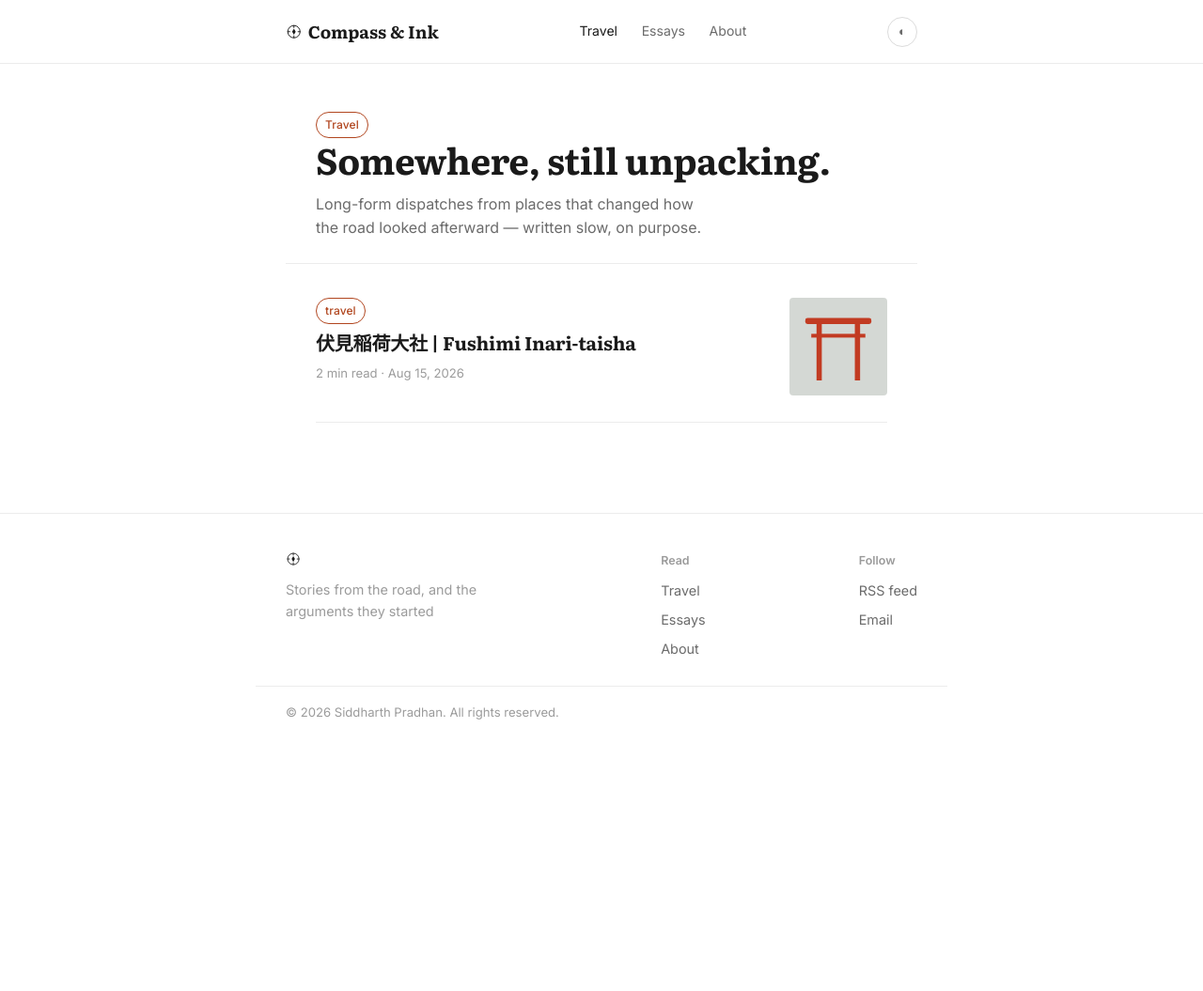
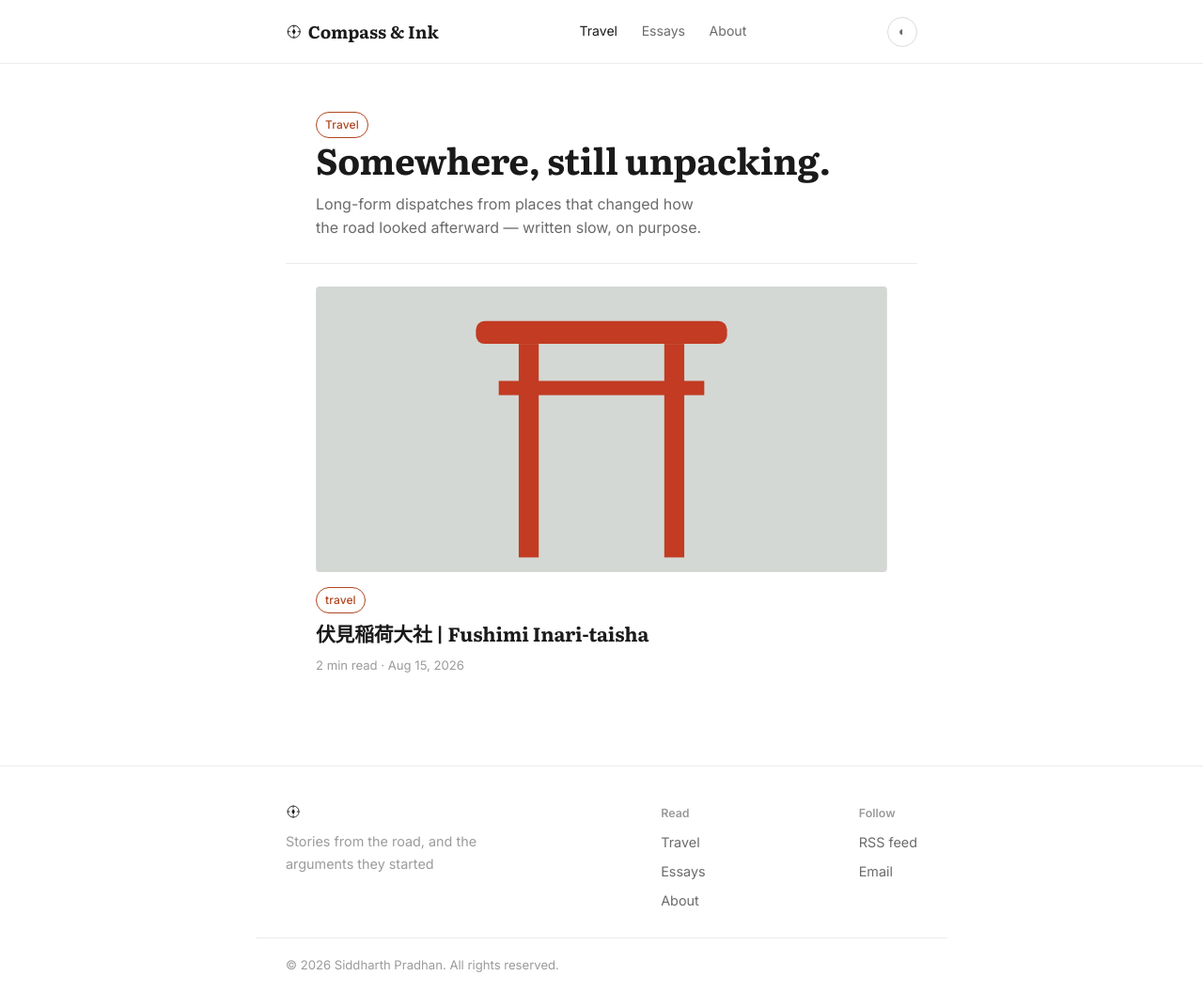
Before and after one commit to thesidpradhan-git/compass-and-ink, a Jekyll site: the page built from travel.html, in a window 1280 px wide and 1055 px high. Shown: the whole window at 94% size. Built offline with Jekyll 4.4.1, drawn with Linux system fonts in a browser that asks for light colours.

Commit message:
Switch feed cards to image-on-top layout, matching Medium's card shape
Was a horizontal row with a small side thumbnail; now a full-width
image (2:1) sits above the tag/title/excerpt/meta stack, one column,
no divider lines between cards (whitespace only) — matches the actual
Medium card reference more closely than the row layout did.

```diff
--- a/_includes/post-card.html
+++ b/_includes/post-card.html
@@ -7,6 +7,11 @@
 {% endif %}
 <article class="post-row post-row--{{ size }}">
   <a class="post-row__link" href="{{ post.url | relative_url }}">
+    {% if first_image %}
+    <div class="post-row__thumb">
+      <img src="{{ first_image }}" alt="" loading="lazy">
+    </div>
+    {% endif %}
     <div class="post-row__body">
       <div class="post-row__meta-top">
         <span class="tag tag--{{ cat }}">{{ cat }}</span>
@@ -22,10 +27,5 @@
         <time datetime="{{ post.date | date_to_xmlschema }}">{{ post.date | date: "%b %-d, %Y" }}</time>
       </div>
     </div>
-    {% if first_image %}
-    <div class="post-row__thumb">
-      <img src="{{ first_image }}" alt="" loading="lazy">
-    </div>
-    {% endif %}
   </a>
 </article>
--- a/assets/css/main.scss
+++ b/assets/css/main.scss
@@ -295,47 +295,49 @@ h1, h2, h3, h4 {
 }
 .section-heading a:hover { color: var(--color-ink); }
 
-/* ---------- post feed (list rows) ---------- */
+/* ---------- post feed (image-top cards) ---------- */
 .post-list {
-  padding-block: 0.5rem 2rem;
+  padding-block: 1.5rem 2rem;
+  display: grid;
+  gap: 2.5rem;
 }
 
-.post-row {
-  display: flex;
-  align-items: flex-start;
-  justify-content: space-between;
-  gap: 1.5rem;
-  padding-block: 1.75rem;
-  border-bottom: 1px solid var(--color-line);
-}
+.post-row { }
 
 .post-row__link {
   display: flex;
-  align-items: flex-start;
-  justify-content: space-between;
-  gap: 1.5rem;
+  flex-direction: column;
   width: 100%;
   text-decoration: none;
   color: inherit;
 }
 
-.post-row__body {
-  flex: 1;
-  min-width: 0;
+.post-row__thumb {
+  width: 100%;
+  aspect-ratio: 2 / 1;
+  border-radius: 4px;
+  overflow: hidden;
+  background: var(--color-line);
+  margin-bottom: 1rem;
 }
+
+.post-row__thumb img {
+  width: 100%;
+  height: 100%;
+  object-fit: cover;
+}
+
+.post-row__body { min-width: 0; }
 
 .post-row__meta-top {
   display: flex;
   align-items: center;
   gap: 0.5rem;
-  margin-bottom: 0.4rem;
-  font-family: var(--font-sans);
-  font-size: 0.8rem;
-  color: var(--color-ink-faint);
+  margin-bottom: 0.5rem;
 }
 
 .post-row__title {
-  font-size: 1.25rem;
+  font-size: 1.3rem;
   line-height: 1.3;
   margin-bottom: 0.4rem;
 }
@@ -347,7 +349,7 @@ h1, h2, h3, h4 {
 .post-row__excerpt {
   font-family: var(--font-sans);
   color: var(--color-ink-soft);
-  font-size: 0.95rem;
+  font-size: 0.97rem;
   line-height: 1.55;
   display: -webkit-box;
   -webkit-line-clamp: 2;
@@ -360,26 +362,6 @@ h1, h2, h3, h4 {
   font-family: var(--font-sans);
   font-size: 0.82rem;
   color: var(--color-ink-faint);
-}
-
-.post-row__thumb {
-  flex-shrink: 0;
-  width: 6.5rem;
-  height: 6.5rem;
-  border-radius: 4px;
-  overflow: hidden;
-  background: var(--color-line);
-}
-
-.post-row--featured .post-row__thumb {
-  width: 9rem;
-  height: 9rem;
-}
-
-.post-row__thumb img {
-  width: 100%;
-  height: 100%;
-  object-fit: cover;
 }
 
 /* ---------- post header ---------- */
```
